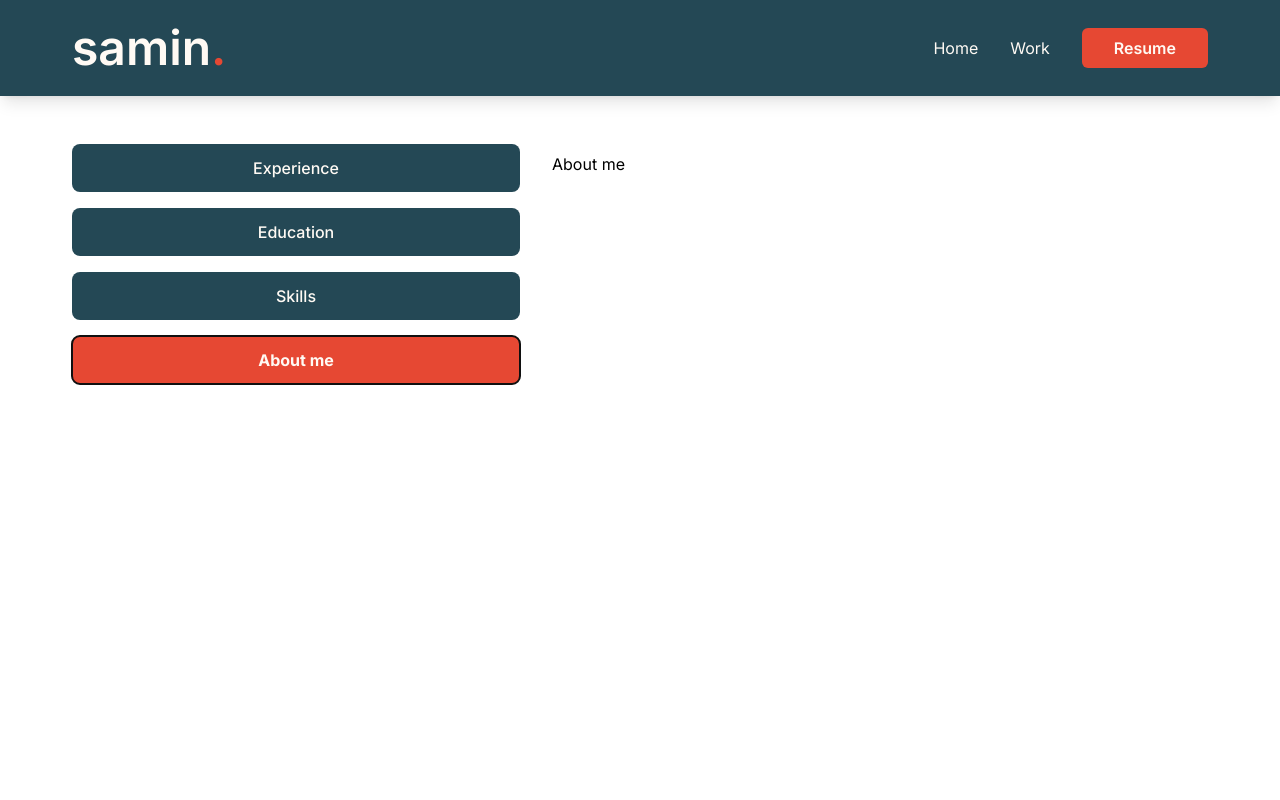
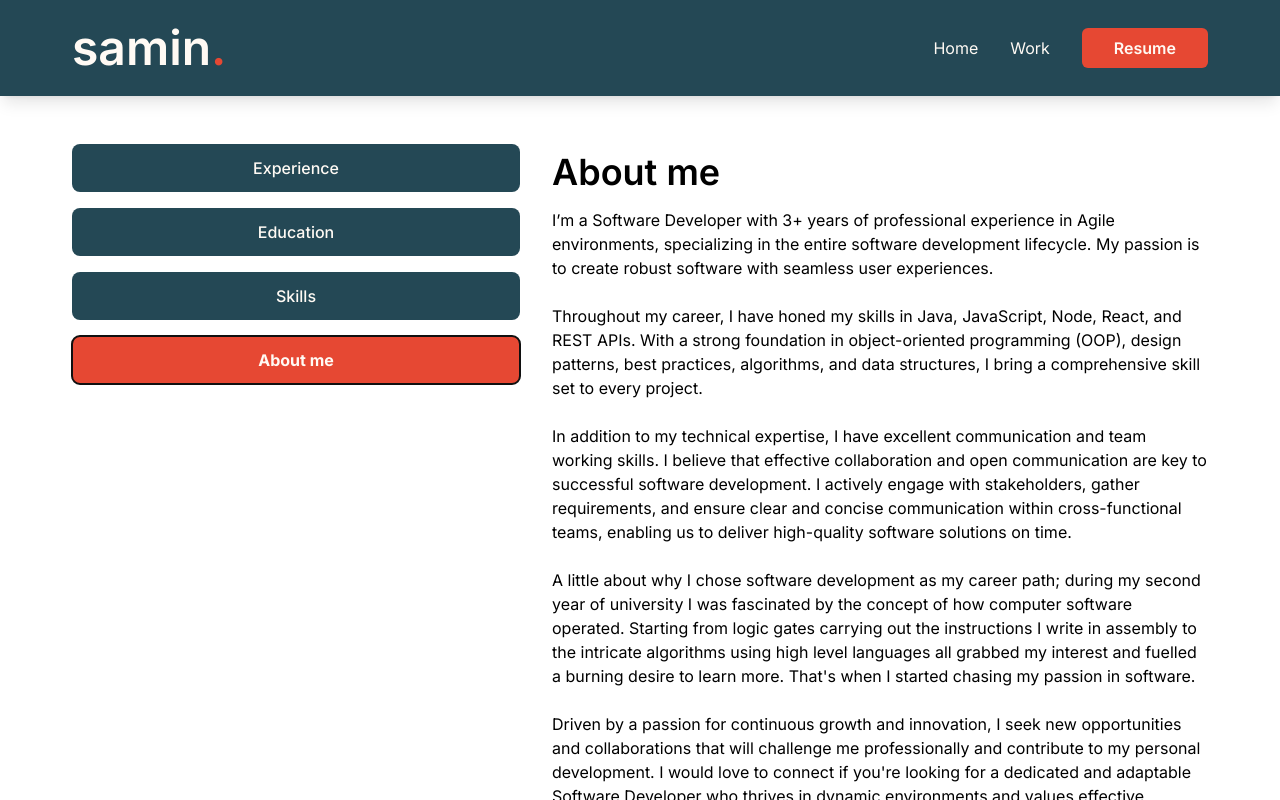
Before and after one commit to saminsss/portfolio, a Next.js app: page /resume in a window 1280 px wide. Both pictures are taken after a click on the tab "About me". Built offline with nearby package versions, Linux system fonts and the light colour scheme.

Commit message:
complete about me

```diff
--- a/src/app/resume/page.tsx
+++ b/src/app/resume/page.tsx
@@ -1,7 +1,6 @@
 'use client';
 
 import TooltipButton from '@/components/TooltipButton';
-import { ScrollArea } from '@/components/ui/scroll-area';
 import { Tabs, TabsContent, TabsList, TabsTrigger } from '@/components/ui/tabs';
 import { FaCss3, FaHtml5, FaJava, FaJs, FaNode, FaReact } from 'react-icons/fa';
 
@@ -20,7 +19,17 @@ import {
 
 const about = {
   title: 'About me',
-  description: 'Lorem ipsum',
+  description: `I’m a Software Developer with 3+ years of professional experience in Agile environments, specializing in the entire software development lifecycle. My passion is to create robust software with seamless user experiences.
+
+Throughout my career, I have honed my skills in Java, JavaScript, Node, React, and REST APIs. With a strong foundation in object-oriented programming (OOP), design patterns, best practices, algorithms, and data structures, I bring a comprehensive skill set to every project.
+
+In addition to my technical expertise, I have excellent communication and team working skills. I believe that effective collaboration and open communication are key to successful software development. I actively engage with stakeholders, gather requirements, and ensure clear and concise communication within cross-functional teams, enabling us to deliver high-quality software solutions on time.
+
+A little about why I chose software development as my career path; during my second year of university I was fascinated by the concept of how computer software operated. Starting from logic gates carrying out the instructions I write in assembly to the intricate algorithms using high level languages all grabbed my interest and fuelled a burning desire to learn more. That's when I started chasing my passion in software.
+
+Driven by a passion for continuous growth and innovation, I seek new opportunities and collaborations that will challenge me professionally and contribute to my personal development. I would love to connect if you're looking for a dedicated and adaptable Software Developer who thrives in dynamic environments and values effective teamwork.
+
+Please do not hesitate to reach out to me for exciting job opportunities and potential collaborations.`,
   items: [
     {
       fieldName: 'Name',
@@ -37,6 +46,15 @@ const about = {
     {
       fieldName: 'Email',
       fieldValue: 'saminsss@gmail.com',
+    },
+    { fieldName: 'Github', fieldValue: 'github.com/saminsss' },
+    {
+      fieldName: 'Linkedin',
+      fieldValue: 'linkedin.com/in/saminislam/',
+    },
+    {
+      fieldName: 'Location',
+      fieldValue: 'Vancouver, BC. Canada.',
     },
   ],
 };
@@ -73,7 +91,7 @@ const education = {
   items: [
     {
       institution: 'University of British Columbia',
-      degree: 'BASc.',
+      degree: 'BASc. (Electrical Engineering)',
       duration: 'Sep, 2015 - May, 2021',
     },
   ],
@@ -183,7 +201,6 @@ const Resume = () => {
         <TabsContent value="experience">
           <div className="flex flex-col gap-4">
             <h4>{experience.title}</h4>
-            <ScrollArea className="h-82 md:h-112 overflow-auto">
             <p className="mb-6">{experience.description}</p>
             <ul className="grid grid-cols-1 xl:grid-cols-2 gap-4 ">
               {experience.items.map((item) => (
@@ -201,13 +218,11 @@ const Resume = () => {
                 </li>
               ))}
             </ul>
-            </ScrollArea>
           </div>
         </TabsContent>
         <TabsContent value="education">
           <div className="flex flex-col gap-4">
             <h4>{education.title}</h4>
-            <ScrollArea className="h-82 md:h-112 overflow-auto">
             <p className="mb-6">{education.description}</p>
             <ul className="grid grid-cols-1 gap-4">
               {education.items.map((item) => (
@@ -225,7 +240,6 @@ const Resume = () => {
                 </li>
               ))}
             </ul>
-            </ScrollArea>
           </div>
         </TabsContent>
         <TabsContent value="skills">
@@ -252,7 +266,24 @@ const Resume = () => {
             </ul>
           </div>
         </TabsContent>
-        <TabsContent value="aboutme">About me</TabsContent>
+        <TabsContent value="aboutme">
+          <div className="flex flex-col gap-4">
+            <h4>{about.title}</h4>
+            <p className="mb-4 whitespace-pre-wrap">{about.description}</p>
+            <ul className="grid grid-cols-1 lg:grid-cols-2 gap-x-8 gap-y-4">
+              {about.items.map((item) => (
+                <li
+                  key={item.fieldName}
+                  className="flex gap-4 justify-center items-center md:justify-start">
+                  <span className="text-xs text-secondary font-semibold">
+                    {item.fieldName}
+                  </span>
+                  <span>{item.fieldValue}</span>
+                </li>
+              ))}
+            </ul>
+          </div>
+        </TabsContent>
       </div>
     </Tabs>
   );
--- a/tailwind.config.ts
+++ b/tailwind.config.ts
@@ -33,8 +33,6 @@ const config = {
       height: {
         header: '6rem',
         'screen-minus-header': 'calc(100vh - theme(spacing.header))',
-        82: '20.5rem',
-        112: '28rem',
       },
       spacing: {
         header: '6rem',
```
Lines whose indentation alone changed are shown as unchanged.
